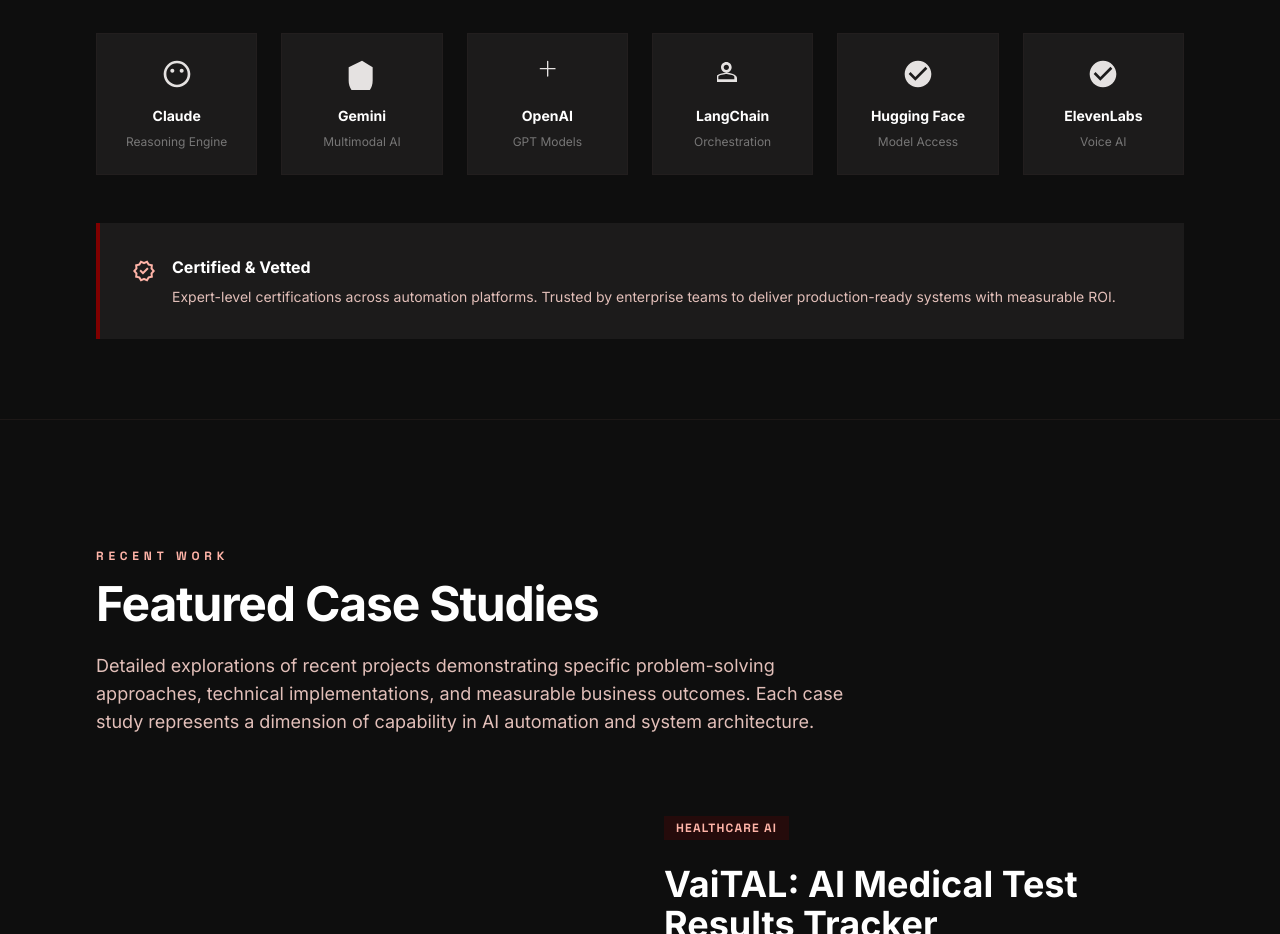
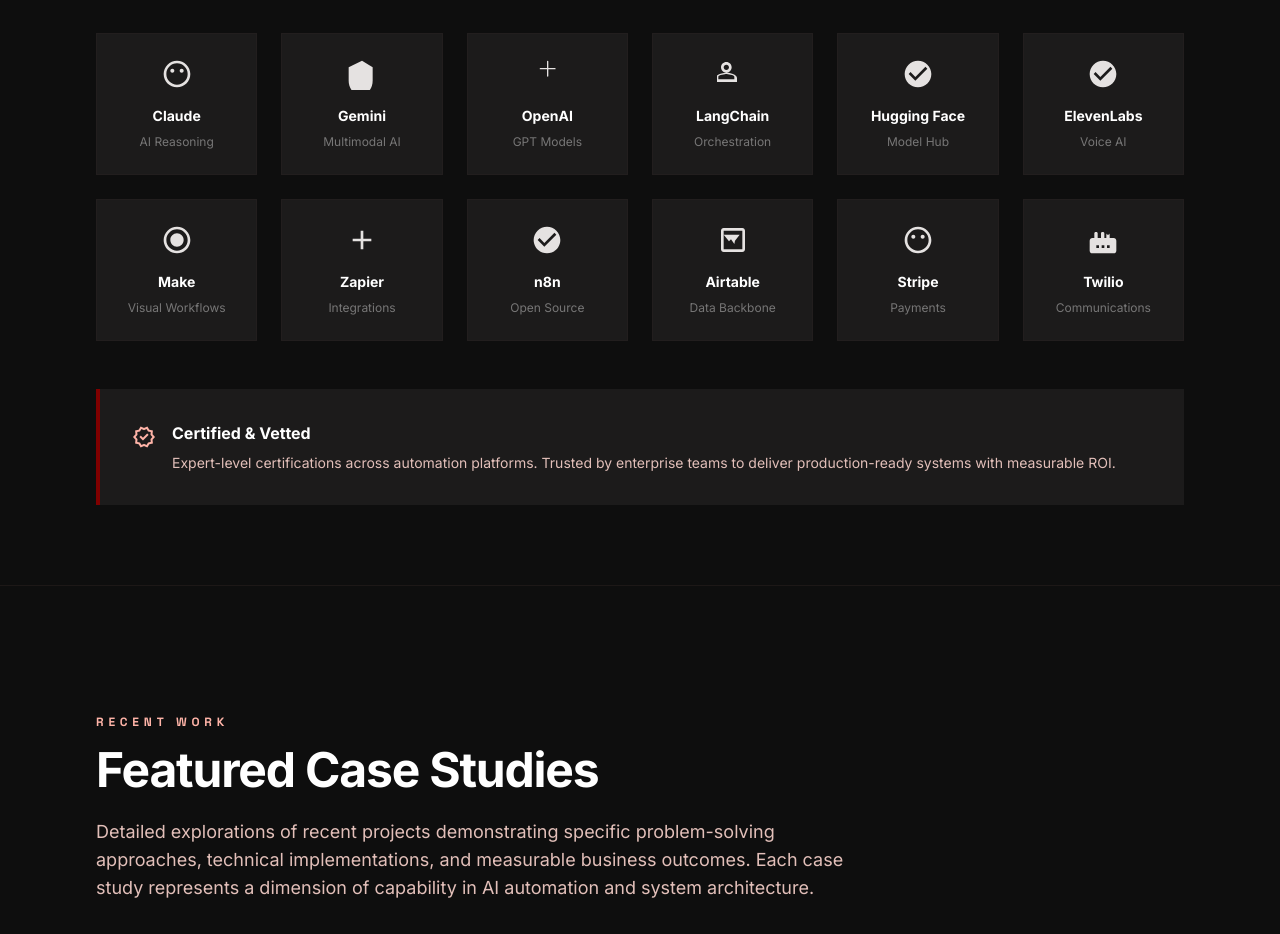
Before and after one commit to Lezzur/ruzzel-maestro-portfolio, a plain HTML site: page index.html in a window 1280 px wide. Shown: the part 1020-1954 px from the top of the page. Drawn offline with nearby package versions, Linux system fonts and the light colour scheme.

Commit message:
Add Tier 2 tools to credibility bar - complete 12-tool stack (Make, Zapier, n8n, Airtable, Stripe, Twilio)

```diff
--- a/index.html
+++ b/index.html
@@ -187,7 +187,7 @@
 </p>
 </div>
 
-<!-- Tools Grid -->
+<!-- Tools Grid - All 12 (Tier 1 + Tier 2) -->
 <div class="grid grid-cols-2 md:grid-cols-3 lg:grid-cols-6 gap-6 mb-12">
 <!-- Claude -->
 <div class="group bg-surface-container-low p-6 flex flex-col items-center justify-center text-center hover:bg-surface-container transition-colors border border-outline-variant/10">
@@ -195,7 +195,7 @@
 <path d="M12 2C6.48 2 2 6.48 2 12s4.48 10 10 10 10-4.48 10-10S17.52 2 12 2zm0 18c-4.41 0-8-3.59-8-8s3.59-8 8-8 8 3.59 8 8-3.59 8-8 8zm3.5-9c.83 0 1.5-.67 1.5-1.5S16.33 8 15.5 8 14 8.67 14 9.5s.67 1.5 1.5 1.5zm-7 0c.83 0 1.5-.67 1.5-1.5S9.33 8 8.5 8 7 8.67 7 9.5 7.67 11 8.5 11z"/>
 </svg>
 <h3 class="font-headline text-sm font-bold text-white mb-2">Claude</h3>
-<p class="font-body text-xs text-white/40">Reasoning Engine</p>
+<p class="font-body text-xs text-white/40">AI Reasoning</p>
 </div>
 
 <!-- Gemini -->
@@ -231,7 +231,7 @@
 <path d="M12 2C6.48 2 2 6.48 2 12s4.48 10 10 10 10-4.48 10-10S17.52 2 12 2zm-2 15l-5-5 1.41-1.41L10 14.17l7.59-7.59L19 8l-9 9z"/>
 </svg>
 <h3 class="font-headline text-sm font-bold text-white mb-2">Hugging Face</h3>
-<p class="font-body text-xs text-white/40">Model Access</p>
+<p class="font-body text-xs text-white/40">Model Hub</p>
 </div>
 
 <!-- ElevenLabs -->
@@ -241,6 +241,60 @@
 </svg>
 <h3 class="font-headline text-sm font-bold text-white mb-2">ElevenLabs</h3>
 <p class="font-body text-xs text-white/40">Voice AI</p>
+</div>
+
+<!-- Make.com -->
+<div class="group bg-surface-container-low p-6 flex flex-col items-center justify-center text-center hover:bg-surface-container transition-colors border border-outline-variant/10">
+<svg class="w-8 h-8 mb-4 text-on-surface group-hover:text-primary transition-colors" viewBox="0 0 24 24" fill="currentColor">
+<path d="M12 2c5.52 0 10 4.48 10 10s-4.48 10-10 10S2 17.52 2 12 6.48 2 12 2zm0 2c-4.41 0-8 3.59-8 8s3.59 8 8 8 8-3.59 8-8-3.59-8-8-8zm0 3c2.76 0 5 2.24 5 5s-2.24 5-5 5-5-2.24-5-5 2.24-5 5-5z"/>
+</svg>
+<h3 class="font-headline text-sm font-bold text-white mb-2">Make</h3>
+<p class="font-body text-xs text-white/40">Visual Workflows</p>
+</div>
+
+<!-- Zapier -->
+<div class="group bg-surface-container-low p-6 flex flex-col items-center justify-center text-center hover:bg-surface-container transition-colors border border-outline-variant/10">
+<svg class="w-8 h-8 mb-4 text-on-surface group-hover:text-primary transition-colors" viewBox="0 0 24 24" fill="currentColor">
+<path d="M19 13h-6v6h-2v-6H5v-2h6V5h2v6h6v2z"/>
+</svg>
+<h3 class="font-headline text-sm font-bold text-white mb-2">Zapier</h3>
+<p class="font-body text-xs text-white/40">Integrations</p>
+</div>
+
+<!-- n8n -->
+<div class="group bg-surface-container-low p-6 flex flex-col items-center justify-center text-center hover:bg-surface-container transition-colors border border-outline-variant/10">
+<svg class="w-8 h-8 mb-4 text-on-surface group-hover:text-primary transition-colors" viewBox="0 0 24 24" fill="currentColor">
+<path d="M12 2C6.48 2 2 6.48 2 12s4.48 10 10 10 10-4.48 10-10S17.52 2 12 2zm-2 15l-5-5 1.41-1.41L10 14.17l7.59-7.59L19 8l-9 9z"/>
+</svg>
+<h3 class="font-headline text-sm font-bold text-white mb-2">n8n</h3>
+<p class="font-body text-xs text-white/40">Open Source</p>
+</div>
+
+<!-- Airtable -->
+<div class="group bg-surface-container-low p-6 flex flex-col items-center justify-center text-center hover:bg-surface-container transition-colors border border-outline-variant/10">
+<svg class="w-8 h-8 mb-4 text-on-surface group-hover:text-primary transition-colors" viewBox="0 0 24 24" fill="currentColor">
+<path d="M19 3H5c-1.1 0-2 .9-2 2v14c0 1.1.9 2 2 2h14c1.1 0 2-.9 2-2V5c0-1.1-.9-2-2-2zm0 16H5V5h14v14zm-6-4l-2.5-3.5L9 13l-4-5h12l-3.5 4.5z"/>
+</svg>
+<h3 class="font-headline text-sm font-bold text-white mb-2">Airtable</h3>
+<p class="font-body text-xs text-white/40">Data Backbone</p>
+</div>
+
+<!-- Stripe -->
+<div class="group bg-surface-container-low p-6 flex flex-col items-center justify-center text-center hover:bg-surface-container transition-colors border border-outline-variant/10">
+<svg class="w-8 h-8 mb-4 text-on-surface group-hover:text-primary transition-colors" viewBox="0 0 24 24" fill="currentColor">
+<path d="M12 2C6.48 2 2 6.48 2 12s4.48 10 10 10 10-4.48 10-10S17.52 2 12 2zm0 18c-4.41 0-8-3.59-8-8s3.59-8 8-8 8 3.59 8 8-3.59 8-8 8zm3.5-9c.83 0 1.5-.67 1.5-1.5S16.33 8 15.5 8 14 8.67 14 9.5s.67 1.5 1.5 1.5zm-7 0c.83 0 1.5-.67 1.5-1.5S9.33 8 8.5 8 7 8.67 7 9.5 7.67 11 8.5 11z"/>
+</svg>
+<h3 class="font-headline text-sm font-bold text-white mb-2">Stripe</h3>
+<p class="font-body text-xs text-white/40">Payments</p>
+</div>
+
+<!-- Twilio -->
+<div class="group bg-surface-container-low p-6 flex flex-col items-center justify-center text-center hover:bg-surface-container transition-colors border border-outline-variant/10">
+<svg class="w-8 h-8 mb-4 text-on-surface group-hover:text-primary transition-colors" viewBox="0 0 24 24" fill="currentColor">
+<path d="M17 10.5V7c0 .55-.45 1-1 1h-.5c-.55 0-1-.45-1-1v3.5H13V7c0-.55-.45-1-1-1h-.5c-.55 0-1 .45-1 1v3.5H8V7c0-.55-.45-1-1-1H6.5C5.95 6 5.5 6.45 5.5 7v3.5H4c-1.1 0-1.99.9-1.99 2L2 20c0 1.1.9 2 2 2h16c1.1 0 2-.9 2-2v-7.5c0-1.1-.9-2-2-2zM9 18H7v-2h2v2zm4 0h-2v-2h2v2zm4 0h-2v-2h2v2z"/>
+</svg>
+<h3 class="font-headline text-sm font-bold text-white mb-2">Twilio</h3>
+<p class="font-body text-xs text-white/40">Communications</p>
 </div>
 </div>
 
```
